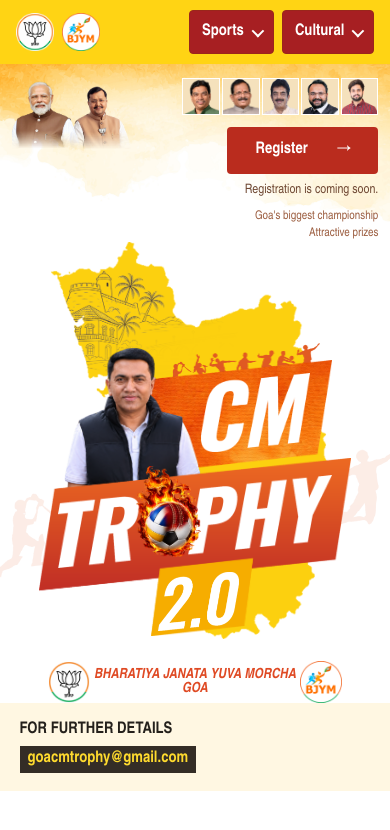
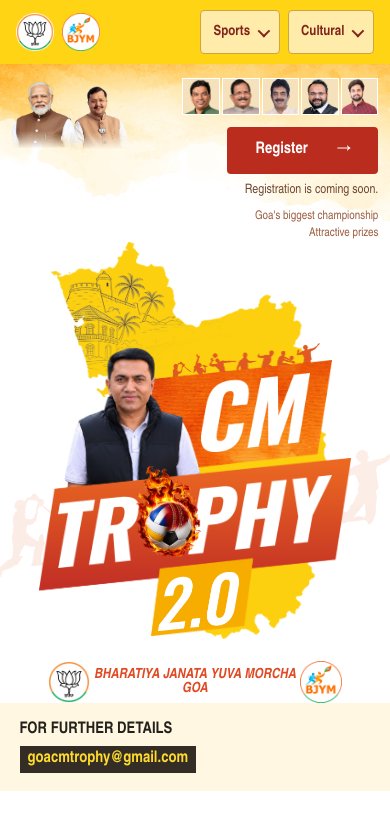
Before and after one commit to RahulVerlekar/cmtrophygoa, a plain HTML site: page public/index.html in a window 390 px wide. Drawn offline with Linux system fonts and the light colour scheme.

Commit message:
Soften mobile category controls
Co-authored-by: Copilot <223556219+Copilot@users.noreply.github.com>

```diff
--- a/public/home.css
+++ b/public/home.css
@@ -86,6 +86,8 @@ body {
 @media (max-width: 600px) {
   .top-logo { width: 38px; height: 38px; }
   .top-party-name { display: none; }
+  .categories summary { border-color: #d3a33c; background: #ffebaa; color: #81251c; font-size: 14px; }
+  .categories summary:hover { background: #ffe294; }
   .categories-message { display: none; }
   .categories details:first-of-type { margin-left: auto; }
   .registration .mobile-message { display: block; color: #9c5e40; font-size: 12px; line-height: 1.4; }
```
